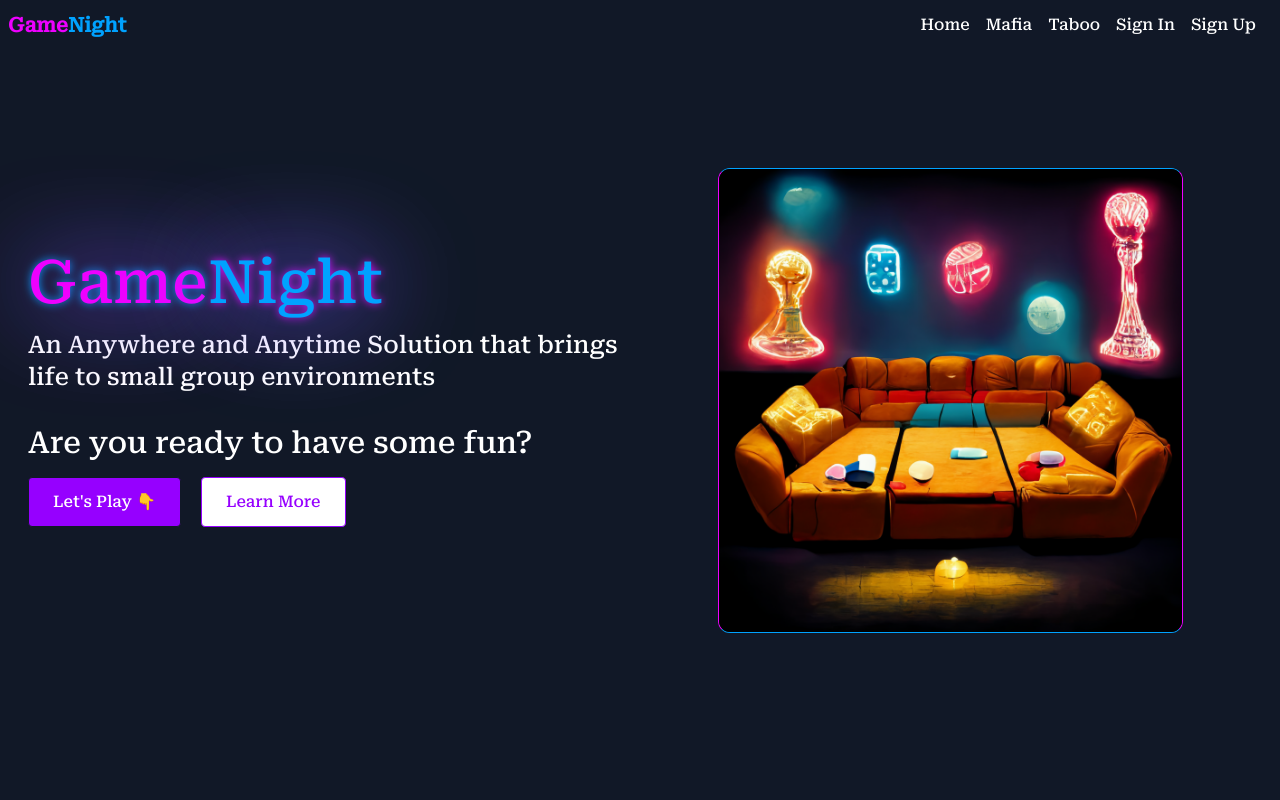
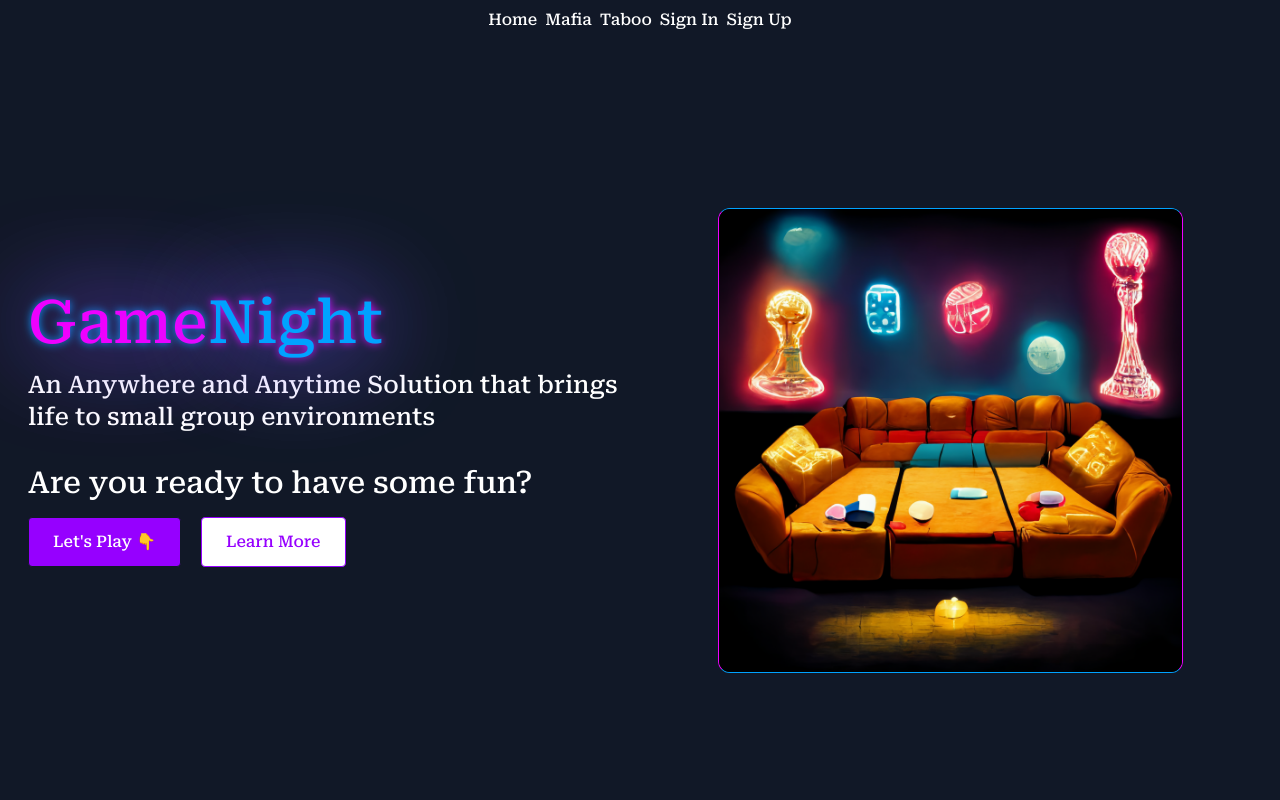
Before and after one commit to snipergz/GameNight, a React (Create React App) app in the folder frontend/: page / in a window 1280 px wide. Shown: the top 800 px of the page. Built offline with nearby package versions, Linux system fonts and the light colour scheme.

Commit message:
fixed alignment and refactored

```diff
--- a/frontend/src/components/Navbar.jsx
+++ b/frontend/src/components/Navbar.jsx
@@ -1,42 +1,68 @@
-import React, {useState} from 'react'
-import { Link } from 'react-router-dom';
-import {HiChevronDoubleUp, HiOutlineViewList } from 'react-icons/hi'
+import React, { useState } from "react";
+import { HiChevronDoubleUp, HiOutlineViewList } from "react-icons/hi";
+import { Link } from "react-router-dom";
 
 const Navbar = () => {
-    const [nav, setNav] = useState(false);
-    const handleClick = () => setNav(!nav);
+  const [nav, setNav] = useState(false);
+  const handleClick = () => setNav(!nav);
 
   return (
-    <div className='w-screen text-white h-[50px] bg-navy z-10 fixed drop-shadow-lg'>
-        <div className='px-2 flex justify-between items-center w-full h-full'>
-            <div className='flex items-center'>
-            <Link className='font-bold mr-4 hidden sm:block' to='/'>
-                <span className='text-neonPink text-xl'>Game</span>
-                <span className='text-neonBlue text-xl'>Night</span>
-            </Link>
-            </div>
-            <div className='hidden md:flex pr-4 items-center gap-4'>
-                <Link to='/home' className='hover:text-neonBlue'>Home</Link>
-                <Link to='/mafia' className='hover:text-neonPink'>Mafia</Link>
-                <Link to='/taboo' className='hover:text-neonBlue'>Taboo</Link>
-                <button className='hover:text-neonPink'>Sign In</button>
-                <button className='hover:text-neonBlue'>Sign Up</button>
-            </div>
-            <div className='md:hidden mr-4 justify-start' onClick={handleClick}>
-                {!nav ? <HiOutlineViewList/>: <HiChevronDoubleUp/>}
-            </div>
-        </div>
+    // <div className="w-screen text-white h-[50px] bg-navy z-10 fixed drop-shadow-lg">
+    //   <div className="px-2 flex justify-between items-center w-full h-full">
+    //     <div className="flex items-center">
+    //       <Link className="font-bold mr-4 hidden sm:block" to="/">
+    //         <span className="text-neonPink text-xl">Game</span>
+    //         <span className="text-neonBlue text-xl">Night</span>
+    //       </Link>
+    //     </div>
+    //     <div className="hidden md:flex pr-4 items-center gap-4">
+    //       <Link to="/home" className="hover:text-neonBlue">
+    //         Home
+    //       </Link>
+    //       <Link to="/mafia" className="hover:text-neonPink">
+    //         Mafia
+    //       </Link>
+    //       <Link to="/taboo" className="hover:text-neonBlue">
+    //         Taboo
+    //       </Link>
+    //       <button className="hover:text-neonPink">Sign In</button>
+    //       <button className="hover:text-neonBlue">Sign Up</button>
+    //     </div>
+    //     <div className="md:hidden mr-4 justify-start" onClick={handleClick}>
+    //       {!nav ? <HiOutlineViewList /> : <HiChevronDoubleUp />}
+    //     </div>
+    //   </div>
 
-        <ul className={!nav ? 'hidden' : 'absolute bg-navy w-full px-8'}>
-            <Link className='border-b-2 border-zinc-300 w-full block' to='/mafia'>Mafia</Link>
-            <Link className='border-b-2 border-zinc-300 w-full blc' to='/taboo'>Taboo</Link>
-            <div className='flex flex-col my-4'>
-            <button className='border-none bg-transparent text-indigo-600 px-8 py-3 mb-4'>Sign In</button>
-            <button className='px-8 py-3'>Sign Up</button>
-        </div>
-        </ul>
-    </div>
-  )
-}
+    //   <ul className={!nav ? "hidden" : "absolute bg-navy w-full px-8"}>
+    //     <Link className="border-b-2 border-zinc-300 w-12 block" to="/mafia">
+    //       Mafia
+    //     </Link>
+    //     <Link className="border-b-2 border-zinc-300 w-12 block" to="/taboo">
+    //       Taboo
+    //     </Link>
+    //     <div className="flex flex-col my-4">
+    //       <button className="border-none bg-transparent text-indigo-600 px-8 py-3 mb-4">
+    //         Sign In
+    //       </button>
+    //       <button className="px-8 py-3">Sign Up</button>
+    //     </div>
+    //   </ul>
+    // </div>
 
-export default Navbar
+    <ul className="text-white flex flex-col gap-1 p-2 lg:flex-row  lg:justify-center lg:gap-2">
+      <Link to="/home" className="hover:text-neonBlue">
+        Home
+      </Link>
+      <Link to="/mafia" className="hover:text-neonPink ">
+        Mafia
+      </Link>
+      <Link to="/taboo" className="hover:text-neonBlue ">
+        Taboo
+      </Link>
+      <button className="hover:text-neonPink text-left">Sign In</button>
+      <button className="hover:text-neonBlue text-left">Sign Up</button>
+    </ul>
+  );
+};
+
+export default Navbar;
--- a/frontend/src/index.css
+++ b/frontend/src/index.css
@@ -6,7 +6,7 @@
     background-color: rgb(17 24 39);
 } */
 
-body{
-    font-family: "Roboto Serif", "serif";
-    background-color: rgb(17 24 39);
+body {
+  font-family: "Roboto Serif", "serif";
+  background-color: rgb(17 24 39);
 }
--- a/frontend/tailwind.config.js
+++ b/frontend/tailwind.config.js
@@ -1,23 +1,23 @@
 /** @type {import('tailwindcss').Config} */
-const colors = require('tailwindcss/colors')
+const colors = require("tailwindcss/colors");
 
 module.exports = {
-  content: ['./src/**/*.{js,jsx,ts,tsx}'],
+  content: ["./src/**/*.{js,jsx,ts,tsx}"],
   theme: {
     screens: {
-      sm: '640px',
+      sm: "375px",
       // => @media (min-width: 640px) { ... }
 
-      md: '768px',
+      md: "768px",
       // => @media (min-width: 768px) { ... }
 
-      lg: '1024px',
+      lg: "1024px",
       // => @media (min-width: 1024px) { ... }
 
-      xl: '1280px',
+      xl: "1280px",
       // => @media (min-width: 1280px) { ... }
 
-      '2xl': '1536px',
+      "2xl": "1536px",
       // => @media (min-width: 1536px) { ... }
     },
     fontFamily: {
@@ -28,8 +28,8 @@ module.exports = {
       navFontRS: ["Roboto Serif", "serif"],
     },
     colors: {
-      transparent: 'transparent',
-      current: 'currentColor',
+      transparent: "transparent",
+      current: "currentColor",
       black: colors.black,
       white: colors.white,
       gray: colors.gray,
@@ -40,12 +40,12 @@ module.exports = {
       neonPink: "#EE00FF",
       neonBlue: "#00A2FF",
       navy: "rgb(17 24 39);",
-      darkPurple: "#9600ff"
+      darkPurple: "#9600ff",
     },
     dropShadow: {
       titleLeft: ["0 0 50px rgb(238,0,255)", "0 0 4px rgb(0,162,255)"],
       titleRight: ["0 0 50px rgb(0, 162, 255)", "0 0 4px rgb(238, 0, 255)"],
-    }
+    },
   },
   plugins: [],
 };
```
